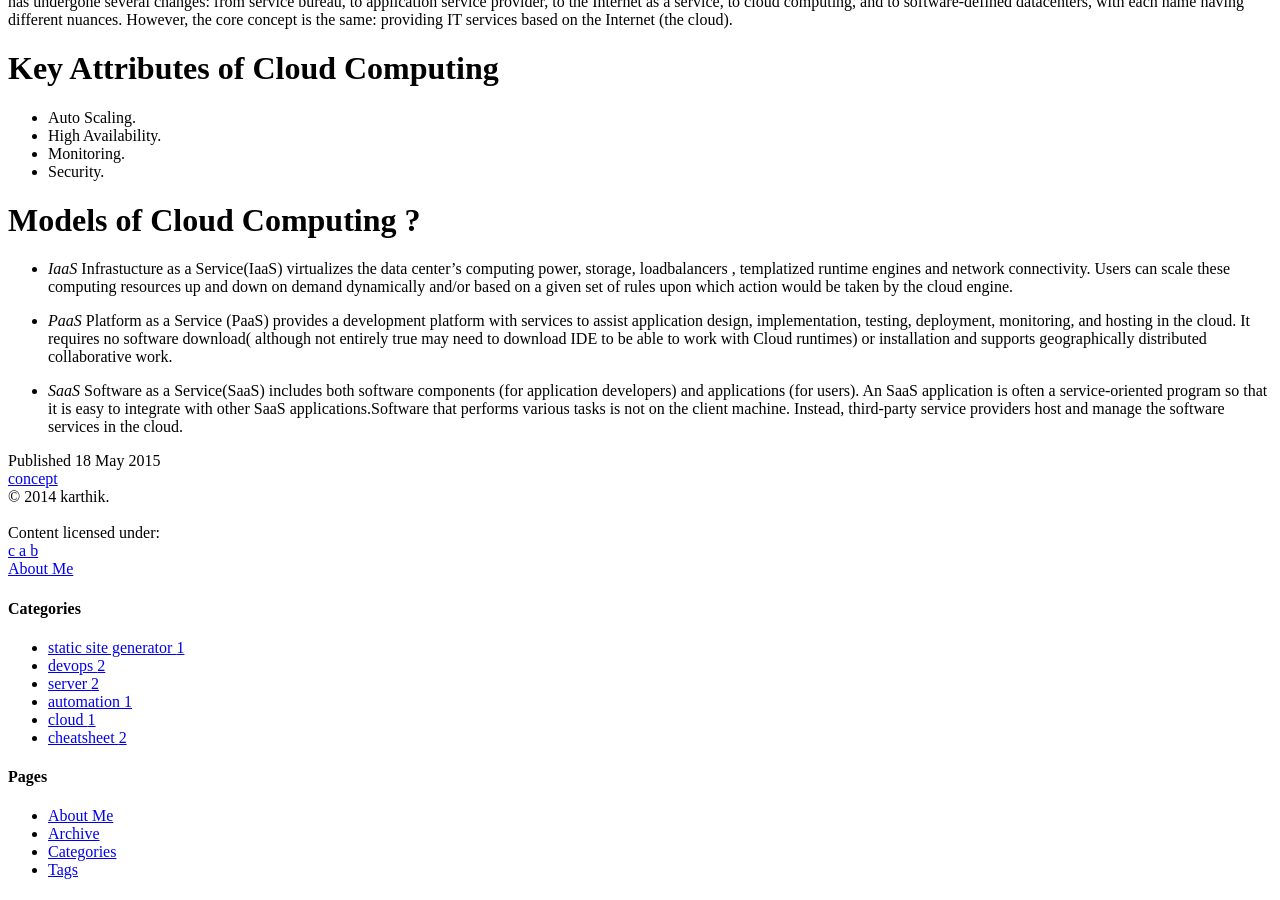
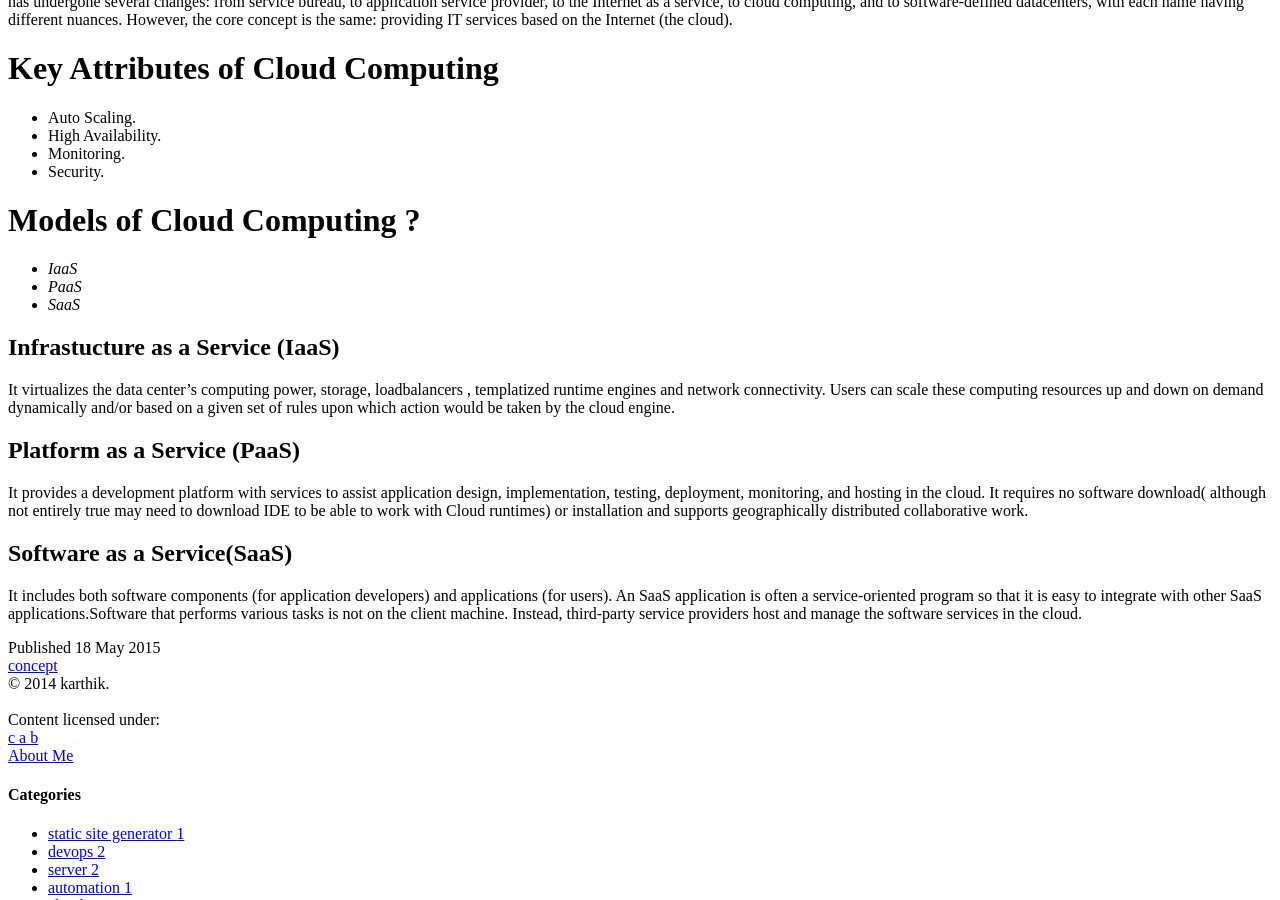
Before and after one commit to karpra/karpra.github.io, a Jekyll site: the page built from _posts/2015-5-18-Introduction to cloud computing.md, in a window 1280 px wide and 900 px high, scrolled down 476 px. Built offline with Jekyll 4.4.1, drawn with Linux system fonts in a browser that asks for light colours; nearby versions of some CDN libraries; library files that are not in the unit come from our copies.

Commit message:
Update 2015-5-18-Introduction to cloud computing.md

```diff
--- a/_posts/2015-5-18-Introduction to cloud computing.md
+++ b/_posts/2015-5-18-Introduction to cloud computing.md
@@ -18,10 +18,15 @@
 
 # Models of Cloud Computing ?
 + *IaaS*
-Infrastucture as a Service(IaaS) virtualizes the data center's computing power, storage, loadbalancers , templatized runtime engines and network connectivity. Users can scale these computing resources up and down on demand dynamically and/or based on a given set of rules upon which action would be taken by the cloud engine.
++ *PaaS*
++ *SaaS*
 
-+ *PaaS*
-Platform as a Service (PaaS) provides a development platform with services to assist application design, implementation, testing, deploy­ment, monitoring, and hosting in the cloud. It requires no software download( although not entirely true may need to download IDE to be able to work with Cloud runtimes) or installation and supports geographi­cally distributed collaborative work.
 
-+ *SaaS*
- Software as a Service(SaaS) includes both software components (for application developers) and applications (for users). An SaaS application is often a service-oriented program so that it is easy to integrate with other SaaS applications.Software that performs various tasks is not on the client machine. Instead, third-party service providers host and manage the software services in the cloud.
+## Infrastucture as a Service (IaaS)
+It virtualizes the data center's computing power, storage, loadbalancers , templatized runtime engines and network connectivity. Users can scale these computing resources up and down on demand dynamically and/or based on a given set of rules upon which action would be taken by the cloud engine.
+
+## Platform as a Service (PaaS)
+It provides a development platform with services to assist application design, implementation, testing, deploy­ment, monitoring, and hosting in the cloud. It requires no software download( although not entirely true may need to download IDE to be able to work with Cloud runtimes) or installation and supports geographi­cally distributed collaborative work.
+
+## Software as a Service(SaaS)
+It includes both software components (for application developers) and applications (for users). An SaaS application is often a service-oriented program so that it is easy to integrate with other SaaS applications.Software that performs various tasks is not on the client machine. Instead, third-party service providers host and manage the software services in the cloud.
```
